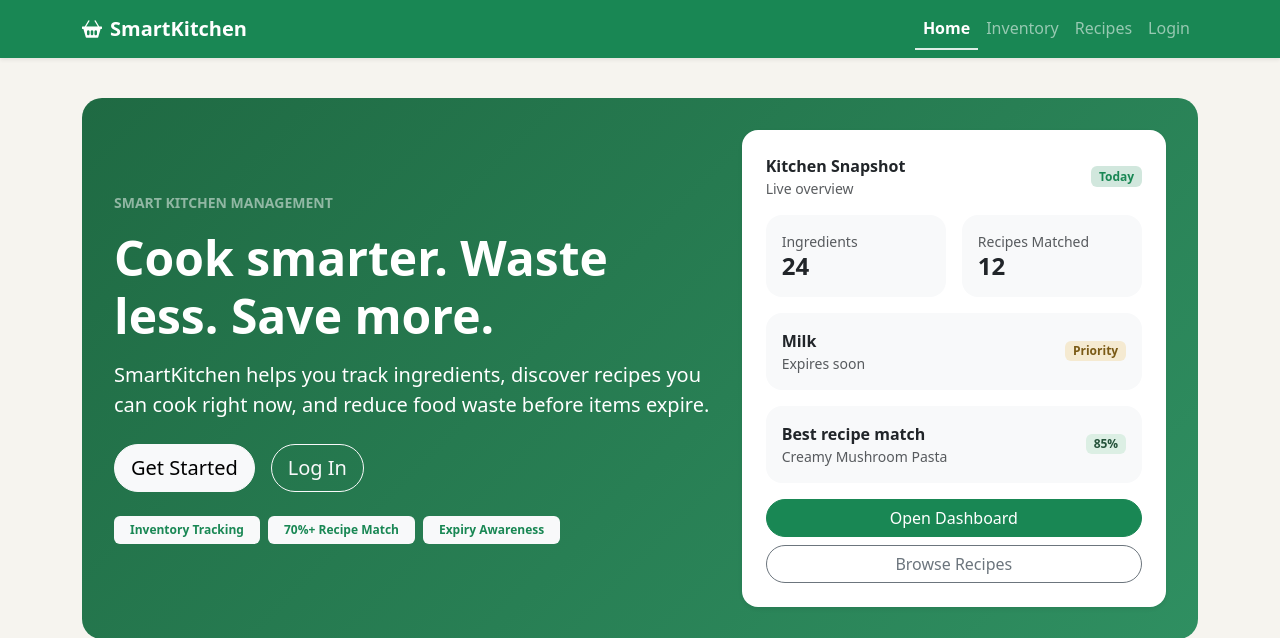
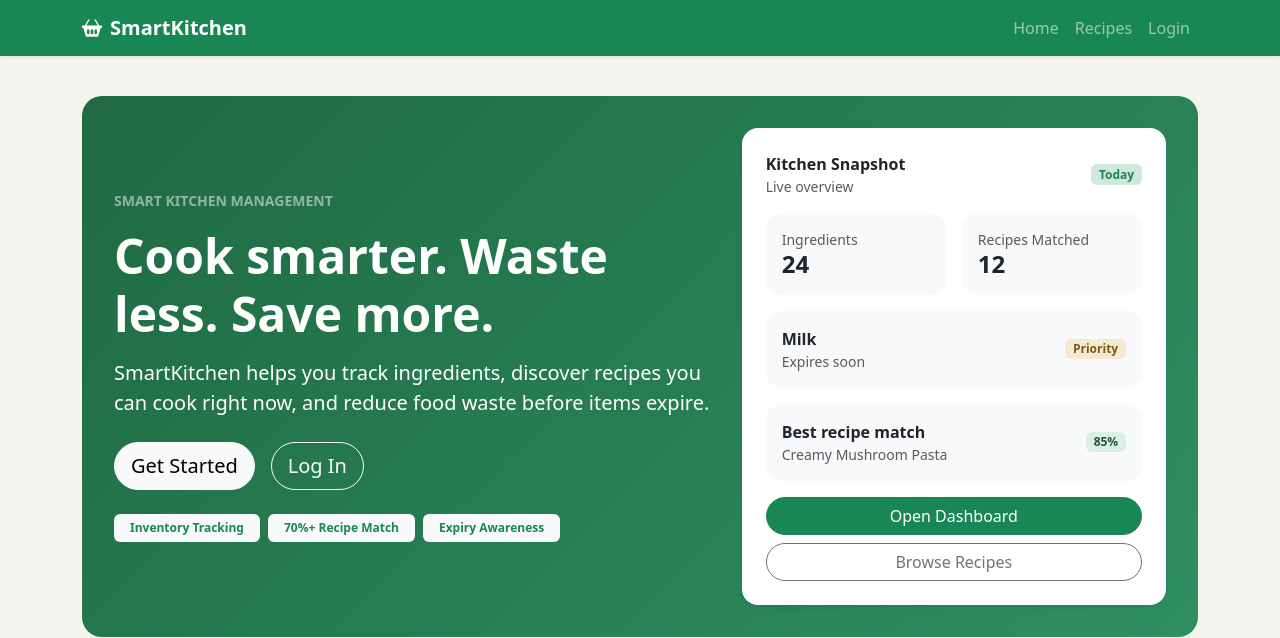
Before and after one commit to Huangzihang0104/IT-SmartKitchen-CA, a Django app: page / in a window 1280 px wide. Shown: the top 638 px of the page. Run offline with Django 5.2, Linux system fonts and the light colour scheme.

Commit message:
Update navbar for authenticated users and add logout flow

```diff
--- a/kitchen/templates/kitchen/partials/navbar.html
+++ b/kitchen/templates/kitchen/partials/navbar.html
@@ -9,35 +9,37 @@
         </button>
 
         <div class="collapse navbar-collapse" id="mainNavbar">
-            <ul class="navbar-nav ms-auto">
+            <ul class="navbar-nav ms-auto align-items-lg-center">
                 <li class="nav-item">
-                    <a class="nav-link {% if request.resolver_match.url_name == 'home' %}active fw-semibold{% endif %}"
-                       {% if request.resolver_match.url_name == 'home' %}aria-current="page"{% endif %}
-                       href="{% url 'home' %}">
-                        Home
-                    </a>
+                    <a class="nav-link" href="{% url 'home' %}">Home</a>
                 </li>
-                <li class="nav-item">
-                    <a class="nav-link {% if request.resolver_match.url_name == 'dashboard' %}active fw-semibold{% endif %}"
-                       {% if request.resolver_match.url_name == 'dashboard' %}aria-current="page"{% endif %}
-                       href="{% url 'dashboard' %}">
-                        Inventory
-                    </a>
-                </li>
-                <li class="nav-item">
-                    <a class="nav-link {% if request.resolver_match.url_name == 'recipe_list' or request.resolver_match.url_name == 'recipe_detail' %}active fw-semibold{% endif %}"
-                       {% if request.resolver_match.url_name == 'recipe_list' or request.resolver_match.url_name == 'recipe_detail' %}aria-current="page"{% endif %}
-                       href="{% url 'recipe_list' %}">
-                        Recipes
-                    </a>
-                </li>
-                <li class="nav-item">
-                    <a class="nav-link {% if request.resolver_match.url_name == 'login' or request.resolver_match.url_name == 'register' %}active fw-semibold{% endif %}"
-                       {% if request.resolver_match.url_name == 'login' or request.resolver_match.url_name == 'register' %}aria-current="page"{% endif %}
-                       href="{% url 'login' %}">
-                        Login
-                    </a>
-                </li>
+
+                {% if user.is_authenticated %}
+                    <li class="nav-item">
+                        <a class="nav-link" href="{% url 'dashboard' %}">Inventory</a>
+                    </li>
+                    <li class="nav-item">
+                        <a class="nav-link" href="{% url 'recipe_list' %}">Recipes</a>
+                    </li>
+                    <li class="nav-item">
+                        <a class="nav-link nav-icon-link" href="#" aria-label="Notifications">
+                            <i class="bi bi-bell"></i>
+                        </a>
+                    </li>
+                    <li class="nav-item">
+                        <form method="post" action="{% url 'logout' %}" class="d-inline">
+                            {% csrf_token %}
+                            <button type="submit" class="nav-link btn btn-link p-0 border-0">Logout</button>
+                        </form>
+                    </li>
+                {% else %}
+                    <li class="nav-item">
+                        <a class="nav-link" href="{% url 'recipe_list' %}">Recipes</a>
+                    </li>
+                    <li class="nav-item">
+                        <a class="nav-link" href="{% url 'login' %}">Login</a>
+                    </li>
+                {% endif %}
             </ul>
         </div>
     </div>
--- a/kitchen/urls.py
+++ b/kitchen/urls.py
@@ -4,6 +4,7 @@ from . import views
 urlpatterns = [
     path('', views.home, name='home'),
     path('login/', views.login_view, name='login'),
+    path('logout/', views.logout_view, name='logout'),
     path('register/', views.register_view, name='register'),
     path('dashboard/', views.dashboard_view, name='dashboard'),
 
```
Also changed, not shown: kitchen/static/kitchen/css/style.css (+41 -0 lines).
